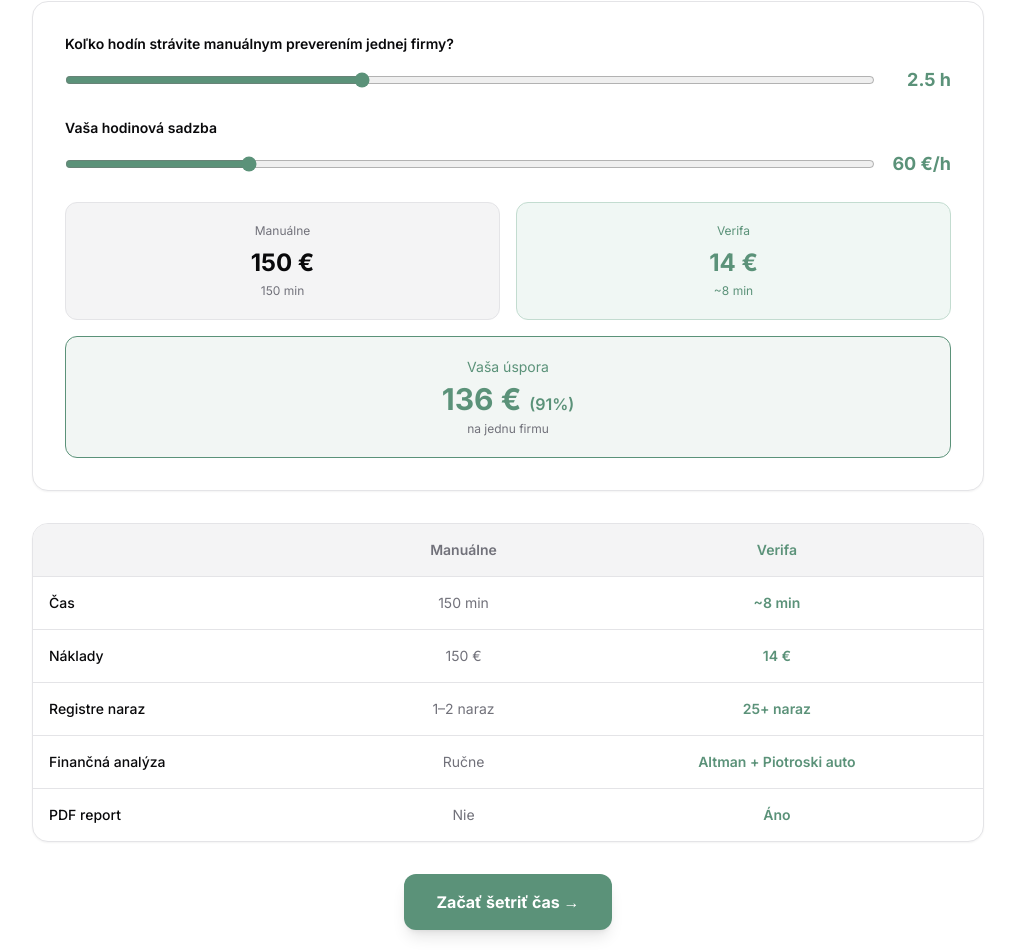
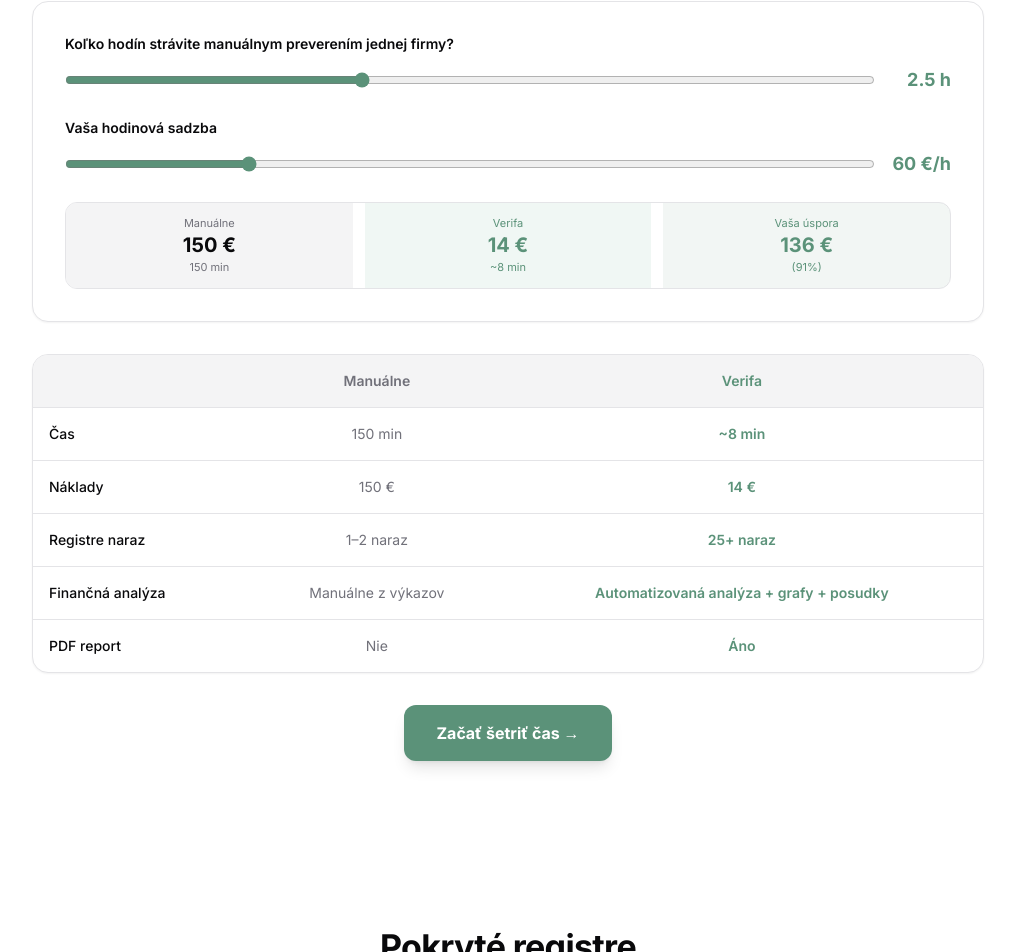
Before and after one commit to dusan02/scripta, a Next.js app in the folder frontend/: page / in a window 1280 px wide. Shown: the part 1937-2889 px from the top of the page, without its empty margins (132-1147 px from the left). Built offline with nearby package versions, Linux system fonts and the light colour scheme.

Commit message:
fix(landing): compact ROI results + better analysis labels

```diff
--- a/frontend/src/components/landing/RoiSection.tsx
+++ b/frontend/src/components/landing/RoiSection.tsx
@@ -73,28 +73,25 @@ export default function RoiSection() {
           </div>
         </div>
 
-        {/* Results */}
-        <div className="grid grid-cols-2 gap-4">
-          <div className="rounded-xl p-5 text-center" style={{ background: "var(--bg-muted)", border: "1px solid var(--border)" }}>
-            <p className="text-xs mb-2" style={{ color: "var(--text-muted)" }}>{t("home.roiManual")}</p>
-            <p className="text-2xl font-black" style={{ color: "var(--text)" }}>{manualCost.toFixed(0)} €</p>
-            <p className="text-xs mt-1" style={{ color: "var(--text-muted)" }}>{manualMinutes} min</p>
+        {/* Results — compact inline */}
+        <div className="flex items-stretch gap-3 rounded-xl overflow-hidden" style={{ border: "1px solid var(--border)" }}>
+          <div className="flex-1 p-3 text-center" style={{ background: "var(--bg-muted)" }}>
+            <p className="text-[11px]" style={{ color: "var(--text-muted)" }}>{t("home.roiManual")}</p>
+            <p className="text-xl font-black" style={{ color: "var(--text)" }}>{manualCost.toFixed(0)} €</p>
+            <p className="text-[11px]" style={{ color: "var(--text-muted)" }}>{manualMinutes} min</p>
           </div>
-          <div className="rounded-xl p-5 text-center" style={{ background: "var(--accent-light)", border: "1px solid var(--accent-border)" }}>
-            <p className="text-xs mb-2" style={{ color: "var(--accent)" }}>{t("home.roiVerifa")}</p>
-            <p className="text-2xl font-black" style={{ color: "var(--accent)" }}>{verifaCost} €</p>
-            <p className="text-xs mt-1" style={{ color: "var(--accent)" }}>~{VERIFA_MINUTES} min</p>
+          <div className="flex-1 p-3 text-center" style={{ background: "var(--accent-light)" }}>
+            <p className="text-[11px]" style={{ color: "var(--accent)" }}>{t("home.roiVerifa")}</p>
+            <p className="text-xl font-black" style={{ color: "var(--accent)" }}>{verifaCost} €</p>
+            <p className="text-[11px]" style={{ color: "var(--accent)" }}>~{VERIFA_MINUTES} min</p>
           </div>
-        </div>
-
-        {/* Savings highlight */}
-        <div className="mt-4 rounded-xl p-5 text-center" style={{ background: "var(--success-bg)", border: "1px solid var(--success)" }}>
-          <p className="text-sm" style={{ color: "var(--success)" }}>{t("home.roiSavings")}</p>
-          <p className="text-3xl font-black mt-1" style={{ color: "var(--success)" }}>
-            {savings > 0 ? `${savings.toFixed(0)} €` : "0 €"}
-            <span className="text-base font-semibold ml-2">({savingsPct}%)</span>
-          </p>
-          <p className="text-xs mt-1" style={{ color: "var(--text-muted)" }}>{t("home.roiPerReport")}</p>
+          <div className="flex-1 p-3 text-center" style={{ background: "var(--success-bg)" }}>
+            <p className="text-[11px]" style={{ color: "var(--success)" }}>{t("home.roiSavings")}</p>
+            <p className="text-xl font-black" style={{ color: "var(--success)" }}>
+              {savings > 0 ? `${savings.toFixed(0)} €` : "0 €"}
+            </p>
+            <p className="text-[11px]" style={{ color: "var(--success)" }}>({savingsPct}%)</p>
+          </div>
         </div>
       </div>
 
--- a/frontend/src/lib/i18n.ts
+++ b/frontend/src/lib/i18n.ts
@@ -708,8 +708,8 @@ const sk: Dict = {
   "home.roiRegistreManual": "1–2 naraz",
   "home.roiRegistreVerifa": "25+ naraz",
   "home.roiAnalysis": "Finančná analýza",
-  "home.roiAnalysisManual": "Ručne",
-  "home.roiAnalysisVerifa": "Altman + Piotroski auto",
+  "home.roiAnalysisManual": "Manuálne z výkazov",
+  "home.roiAnalysisVerifa": "Automatizovaná analýza + grafy + posudky",
   "home.roiPdf": "PDF report",
   "home.roiPdfManual": "Nie",
   "home.roiPdfVerifa": "Áno",
@@ -1541,8 +1541,8 @@ const en: Dict = {
   "home.roiRegistreManual": "1–2 at a time",
   "home.roiRegistreVerifa": "25+ at once",
   "home.roiAnalysis": "Financial analysis",
-  "home.roiAnalysisManual": "Manual",
-  "home.roiAnalysisVerifa": "Altman + Piotroski auto",
+  "home.roiAnalysisManual": "Manual from statements",
+  "home.roiAnalysisVerifa": "Automated analysis + charts + assessments",
   "home.roiPdf": "PDF report",
   "home.roiPdfManual": "No",
   "home.roiPdfVerifa": "Yes",
@@ -2374,8 +2374,8 @@ const de: Dict = {
   "home.roiRegistreManual": "1–2 gleichzeitig",
   "home.roiRegistreVerifa": "25+ gleichzeitig",
   "home.roiAnalysis": "Finanzanalyse",
-  "home.roiAnalysisManual": "Manuell",
-  "home.roiAnalysisVerifa": "Altman + Piotroski auto",
+  "home.roiAnalysisManual": "Manuell aus Abschlüssen",
+  "home.roiAnalysisVerifa": "Automatisierte Analyse + Diagramme + Bewertungen",
   "home.roiPdf": "PDF-Bericht",
   "home.roiPdfManual": "Nein",
   "home.roiPdfVerifa": "Ja",
```
Also changed, not shown: 1 other file (tests, documents, lock files or other folders).
